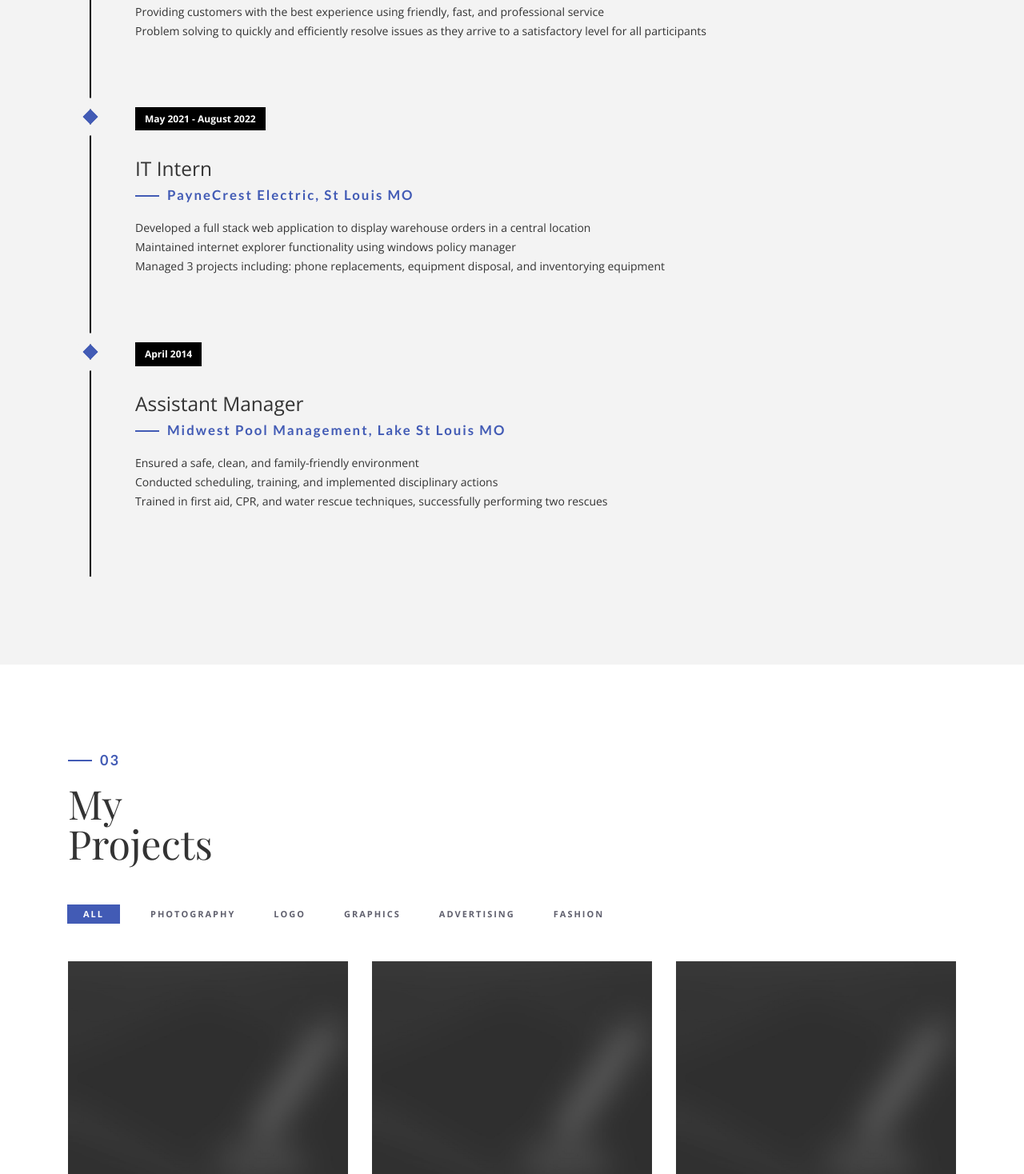
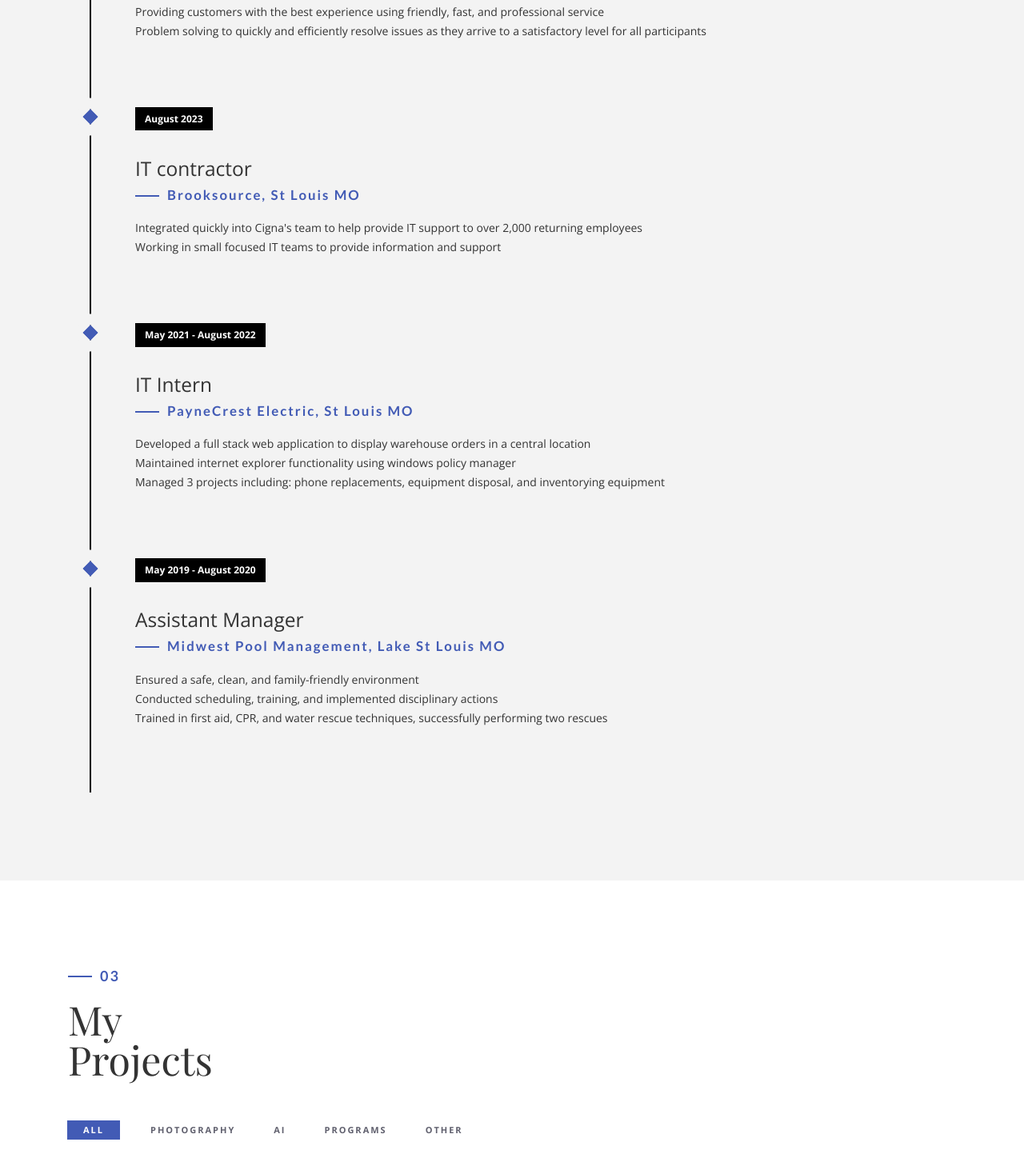
Before and after one commit to CrowMother/CrowMother.github.io, a plain HTML site: page index.html in a window 1280 px wide. Shown: the part 2071-3539 px from the top of the page at 80% size. Drawn offline with nearby package versions, Linux system fonts and the light colour scheme; files whose address does not match are found by name; a web font is replaced by a local one.

Commit message:
update experiences, added image headshot image

```diff
--- a/index.html
+++ b/index.html
@@ -107,6 +107,17 @@
                     <li class="timeline-event" data-aos="fade-up" data-aos-delay=".2">
                         <label class="timeline-event-icon"></label>
                         <div class="timeline-event-copy">
+                            <p class="timeline-event-thumbnail">August 2023</p>
+                            <h3>IT contractor</h3>
+                            <h4>Brooksource, St Louis MO</h4>
+                            <p> Integrated quickly into Cigna's team to help provide IT support to over 2,000 returning employees
+                                <br>Working in small focused IT teams to provide information and support
+                            </p>
+                        </div>
+                    </li>
+                    <li class="timeline-event" data-aos="fade-up" data-aos-delay=".2">
+                        <label class="timeline-event-icon"></label>
+                        <div class="timeline-event-copy">
                             <p class="timeline-event-thumbnail">May 2021 - August 2022</p>
                             <h3>IT Intern</h3>
                             <h4>PayneCrest Electric, St Louis MO</h4>
@@ -119,7 +130,7 @@
                     <li class="timeline-event" data-aos="fade-up" data-aos-delay=".4">
                         <label class="timeline-event-icon"></label>
                         <div class="timeline-event-copy">
-                            <p class="timeline-event-thumbnail">April 2014</p>
+                            <p class="timeline-event-thumbnail">May 2019 - August 2020</p>
                             <h3>Assistant Manager</h3>
                             <h4>Midwest Pool Management, Lake St Louis MO</h4>
                             <p>Ensured a safe, clean, and family-friendly environment
@@ -151,10 +162,9 @@
                                 <ul class="portfolio_filter">
                                     <li><a href="" class="active" data-filter="*">All</a></li>
                                     <li><a href="" data-filter=".photography">Photography</a></li>
-                                    <li><a href="" data-filter=".logo">Logo</a></li>
-                                    <li><a href="" data-filter=".graphics">Graphics</a></li>
-                                    <li><a href="" data-filter=".ads">Advertising</a></li>
-                                    <li><a href="" data-filter=".fashion">Fashion</a></li>
+                                    <li><a href="" data-filter=".ai">AI</a></li>
+                                    <li><a href="" data-filter=".school">programs</a></li>
+                                    <li><a href="" data-filter=".other">other</a></li>
                                 </ul>
                             </nav>
                         </div>
@@ -163,11 +173,11 @@
                         <!-- portfolio_container -->
                         <div class="no-padding portfolio_container clearfix" data-aos="fade-up">
                             <!-- single work -->
-                            <div class="col-md-4 col-sm-6  fashion logo">
-                                <a id="demo01" href="#animatedModal" class="portfolio_item"> <img src="img/portfolio/01.jpg" alt="image" class="img-responsive" />
+                            <div class="col-md-4 col-sm-6 headshot photography">
+                                <a id="demo01" href="#animatedModal" class="portfolio_item"> <img src="img/portfolio/101.jpg" alt="image" class="img-responsive" />
                                     <div class="portfolio_item_hover">
                                         <div class="portfolio-border clearfix">
-                                            <div class="item_info"> <span>Mockups in seconds</span> <em>Fashion / Logo</em> </div>
+                                            <div class="item_info"> <span>Headshots</span> <em>Photography / Professional</em> </div>
                                         </div>
                                     </div>
                                 </a>
```
Also changed, not shown: img/portfolio/101.jpg (added).
